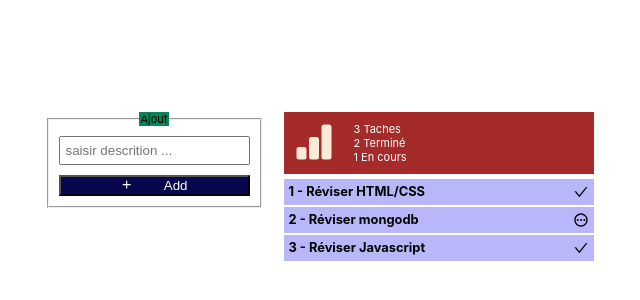
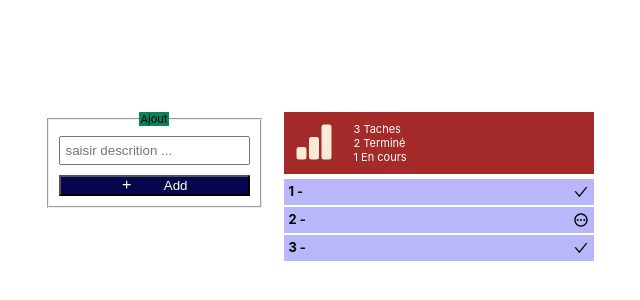
Before and after one commit to lamnaourm/atelier07dev202, a React (Create React App) app: page / in a window 1280 px wide. Shown: the part 214-514 px from the top of the page, without its empty margins (321-961 px from the left). Built offline with nearby package versions, Linux system fonts and the light colour scheme.

Commit message:
description

```diff
--- a/src/components/ToDoListApp.jsx
+++ b/src/components/ToDoListApp.jsx
@@ -6,9 +6,9 @@ import { BsFillBarChartFill } from 'react-icons/bs';
 export default function ToDoListApp() {
 
     const [taches, setTaches] = useState([
-        { desricption: 'Réviser HTML/CSS', completed: true },
-        { desricption: 'Réviser mongodb', completed: false },
-        { desricption: 'Réviser Javascript', completed: true }
+        { description: 'Réviser HTML/CSS', completed: true },
+        { description: 'Réviser mongodb', completed: false },
+        { description: 'Réviser Javascript', completed: true }
     ])
     const [task, setTask] = useState('');
 
@@ -23,7 +23,7 @@ export default function ToDoListApp() {
             return
         }
 
-        setTaches(taches => [...taches, { desricption: task, completed: false }]);
+        setTaches(taches => [...taches, { description: task, completed: false }]);
         setTask('')
         document.getElementById('task').focus()
     }
```
